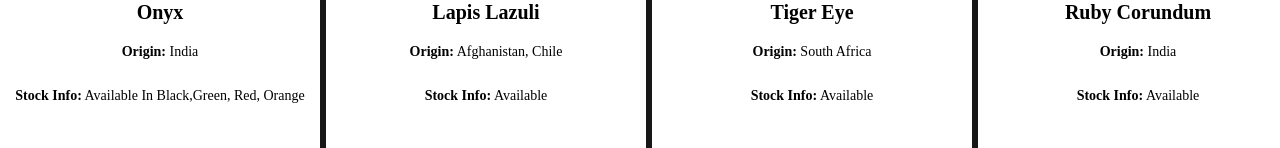
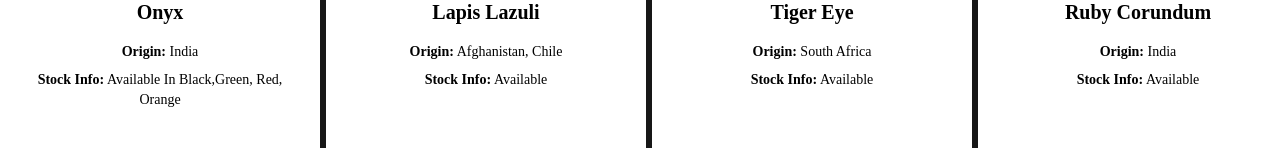
Before and after one commit to JatinMehta007/Freelance-project, a React (Vite) app: page /gallery in a window 1280 px wide. Shown: the part 649-797 px from the top of the page. Built offline with nearby package versions, Linux system fonts and the light colour scheme; a web font is replaced by a local one.

Commit message:
add navbar

```diff
--- a/src/pages/Gallery1.jsx
+++ b/src/pages/Gallery1.jsx
@@ -98,11 +98,11 @@
 
                   {j === 0 ? (
                     <>
-                      <p className="text-sm mb-2 p-2">
+                      <p className="text-sm  p-2">
                         <span className="font-semibold">Origin:</span>{" "}
                         {item.origin}
                       </p>
-                      <p className="text-sm p-2">
+                      <p className="text-sm px-4">
                         <span className="font-semibold">Stock Info:</span>{" "}
                         {item.Stock_Information}
                       </p>
```
